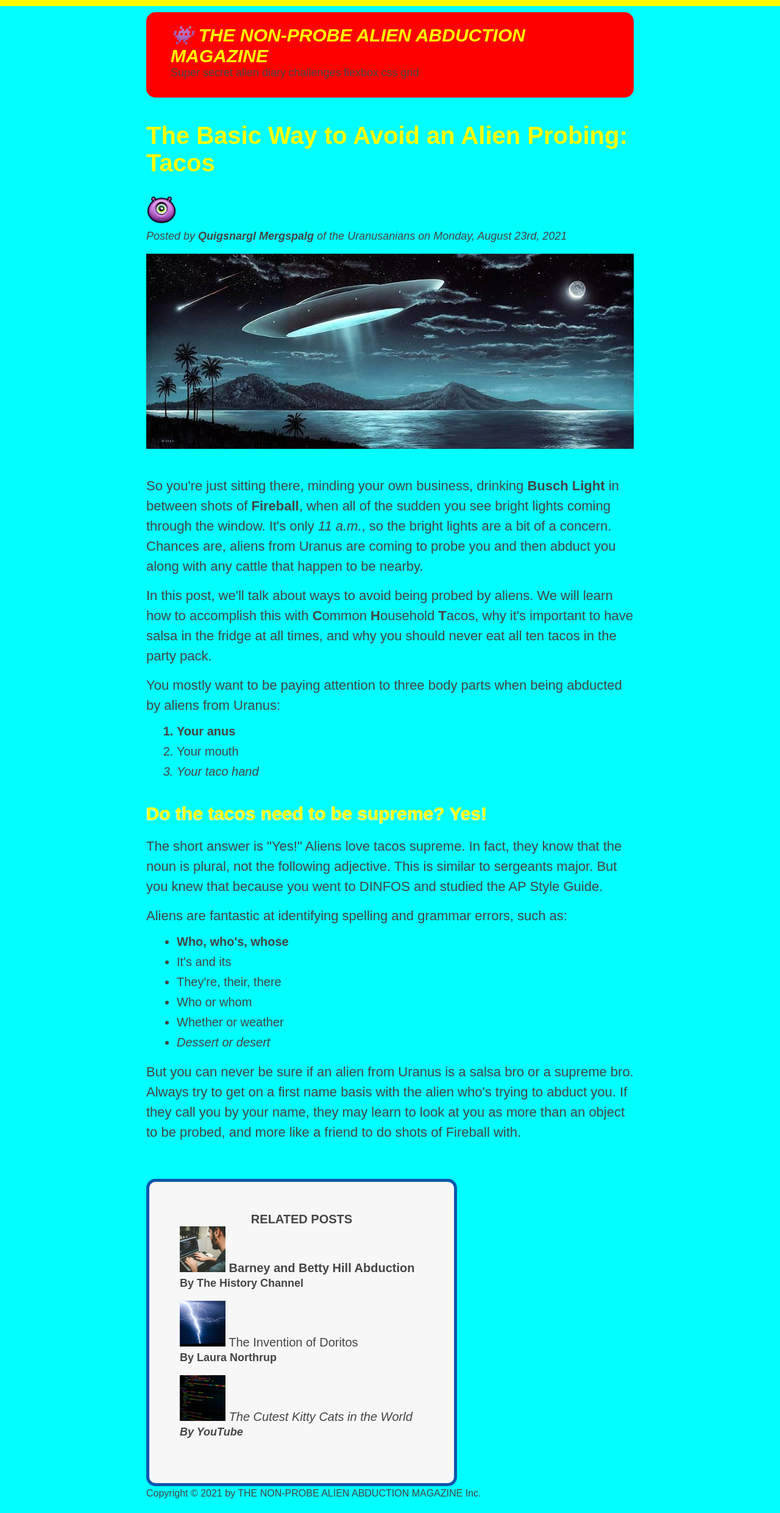
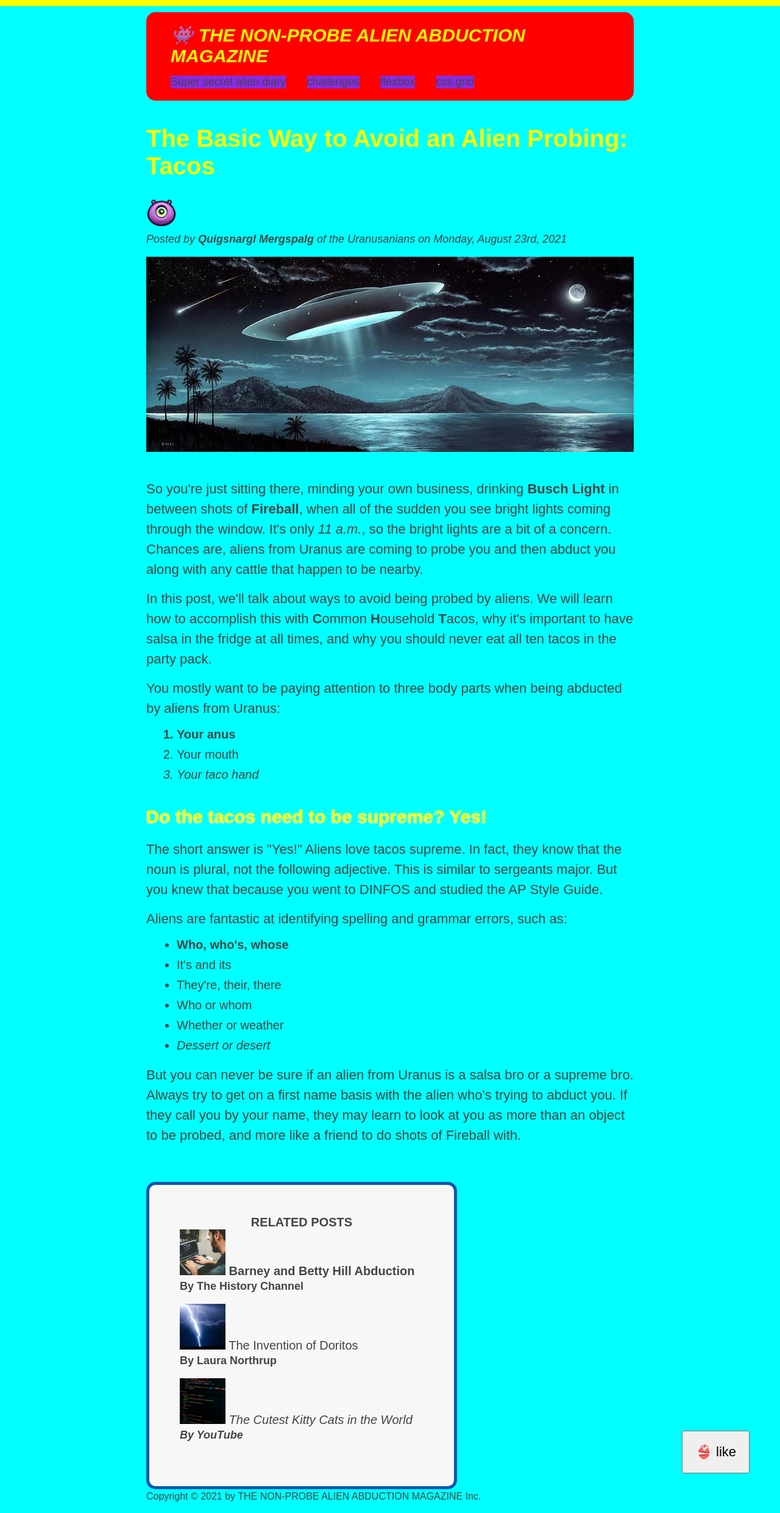
Before and after one commit to beautyTruth/css_fundamentals, a plain HTML site: page index.html in a window 1280 px wide. Shown: the whole page at 61% size. Drawn offline with Linux system fonts and the light colour scheme.

Commit message:
add changes following absolute positioning lesson

```diff
--- a/index.html
+++ b/index.html
@@ -56,6 +56,7 @@
             alt="image of a spaceship approaching"
           />
         </header>
+        <button>👙 like</button>
         <p>
           So you're just sitting there, minding your own business, drinking
           <strong>Busch Light</strong> in between shots of
--- a/style.css
+++ b/style.css
@@ -7,6 +7,7 @@ body {
   font-family: Futura, sans-serif;
   color: #444;
   border-top: 10px solid #ffff00;
+  position: relative;
 }
 
 .container {
@@ -19,9 +20,9 @@ body {
   padding-left: 40px;
   padding-right: 40px; */
   background-color: #ff0000;
-  padding: 20px 40px 40px 40px;
+  padding: 20px 40px 20px 40px;
   margin: 10px 0 40px 0;
-  height: 80px;
+  /* height: 80px; */
   border-radius: 15px;
 }
 
@@ -193,3 +194,23 @@ footer p {
   width: 100%;
   height: auto;
 }
+
+nav a:link {
+  background-color: blueviolet;
+  margin-right: 30px;
+  margin-top: 15px;
+  display: inline-block;
+}
+
+nav a:link:last-child {
+  margin-right: 0;
+}
+
+button {
+  font-size: 22px;
+  padding: 20px;
+  cursor: pointer;
+  position: absolute;
+  bottom: 50px;
+  right: 50px;
+}
```
